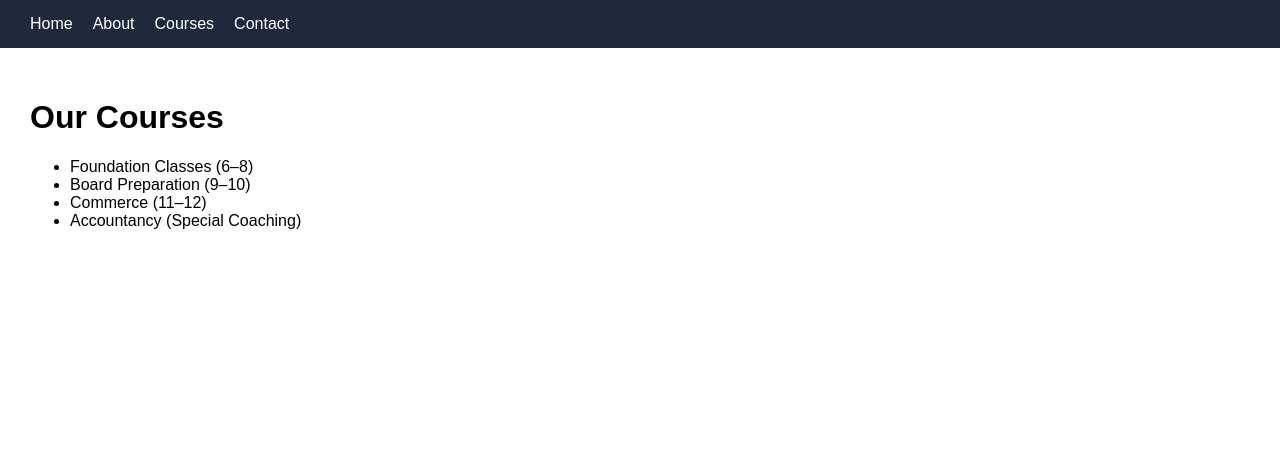
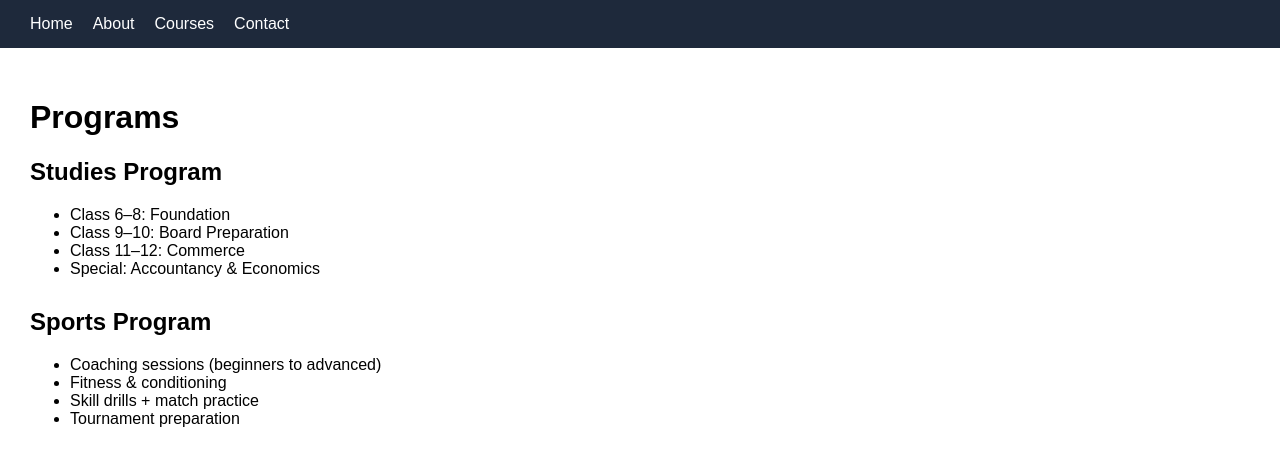
Before and after one commit to Badbloodyt/ambition-academy, a Next.js app: page /courses in a window 1280 px wide. Shown: the top 466 px of the page. Built offline with nearby package versions, Linux system fonts and the light colour scheme.

Commit message:
Revise courses page to include programs and sports

```diff
--- a/app/courses/page.tsx
+++ b/app/courses/page.tsx
@@ -1,13 +1,27 @@
 export default function Courses() {
   return (
     <main>
-      <h1>Our Courses</h1>
-      <ul>
-        <li>Foundation Classes (6–8)</li>
-        <li>Board Preparation (9–10)</li>
-        <li>Commerce (11–12)</li>
-        <li>Accountancy (Special Coaching)</li>
-      </ul>
+      <h1>Programs</h1>
+
+      <section style={{ marginTop: "20px" }}>
+        <h2>Studies Program</h2>
+        <ul>
+          <li>Class 6–8: Foundation</li>
+          <li>Class 9–10: Board Preparation</li>
+          <li>Class 11–12: Commerce</li>
+          <li>Special: Accountancy & Economics</li>
+        </ul>
+      </section>
+
+      <section style={{ marginTop: "30px" }}>
+        <h2>Sports Program</h2>
+        <ul>
+          <li>Coaching sessions (beginners to advanced)</li>
+          <li>Fitness & conditioning</li>
+          <li>Skill drills + match practice</li>
+          <li>Tournament preparation</li>
+        </ul>
+      </section>
     </main>
   );
 }
```
